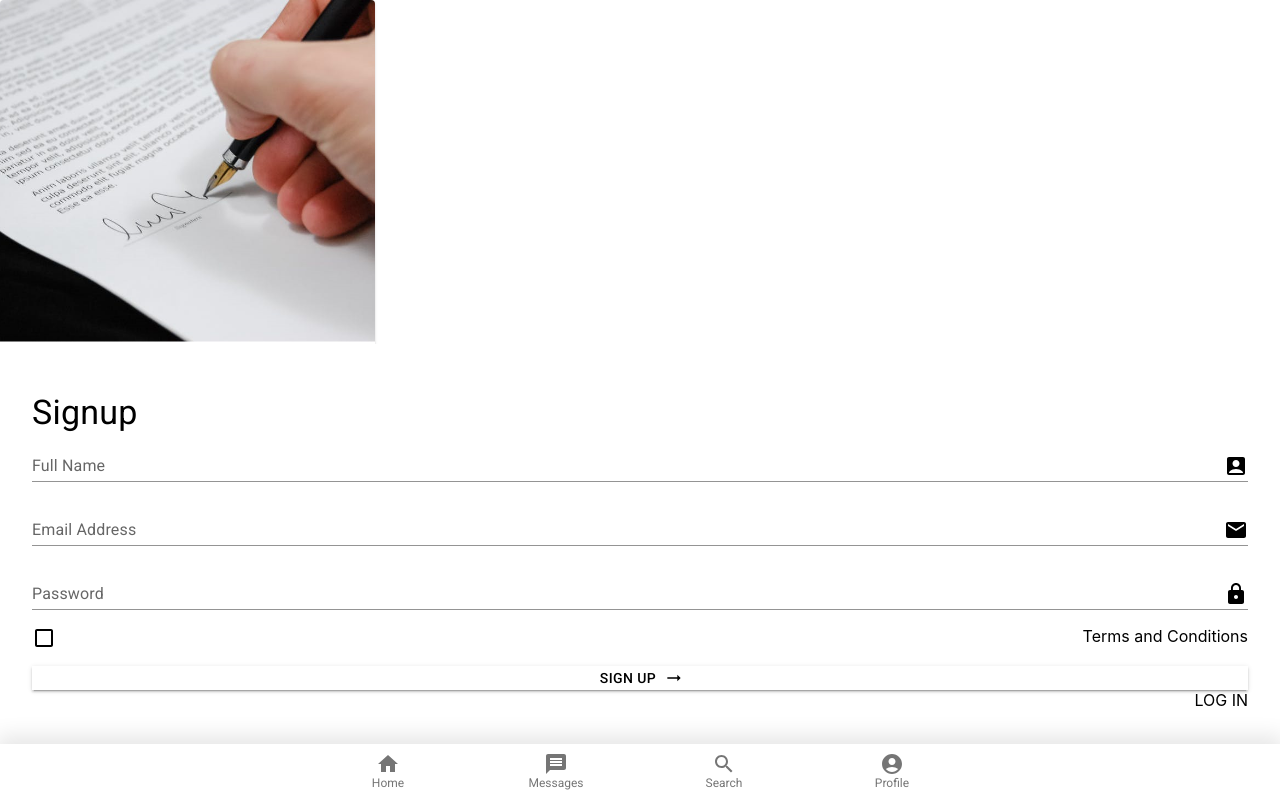
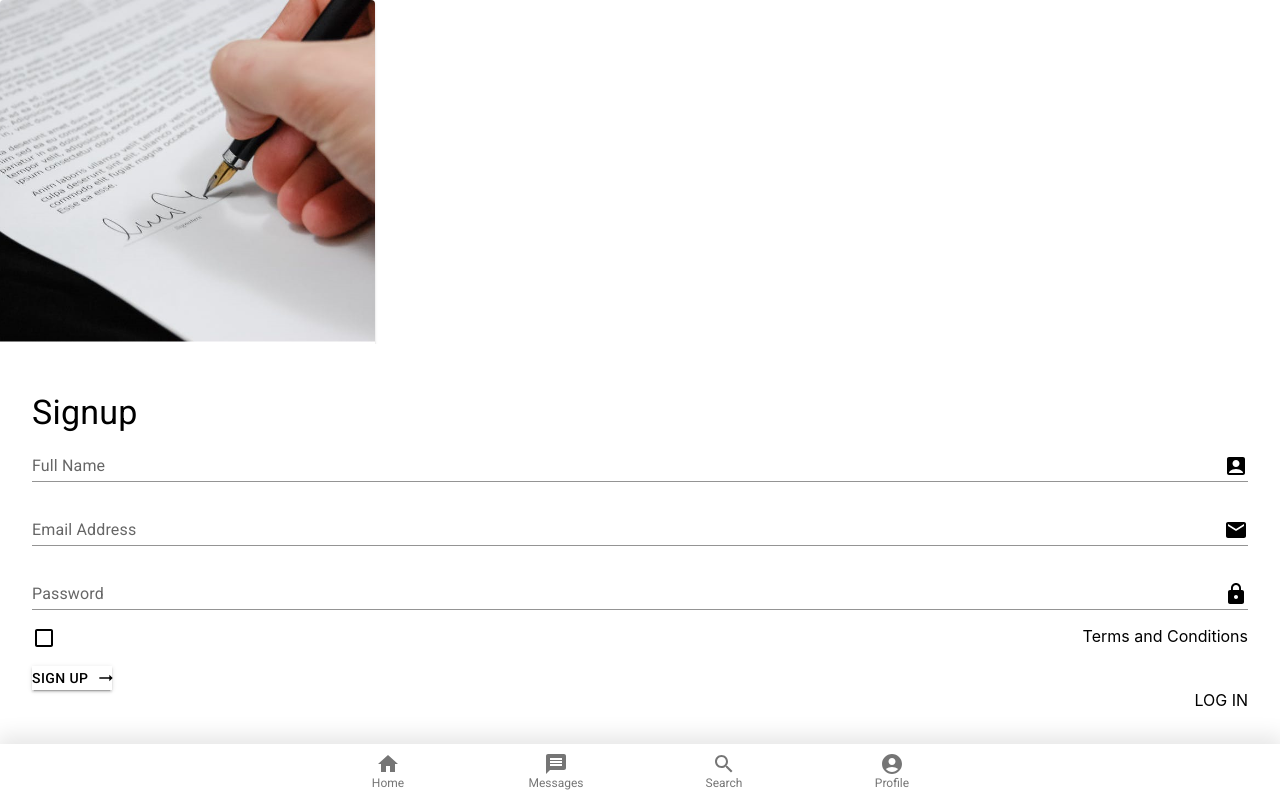
Before and after one commit to John-MBDP/phoenix, a Next.js app: page /signup in a window 1280 px wide. Built offline with nearby package versions, Linux system fonts and the light colour scheme.

Commit message:
Write onChange handlers for signup and post request for when submitted

```diff
--- a/pages/signup.jsx
+++ b/pages/signup.jsx
@@ -1,4 +1,5 @@
-import { useEffect } from "react";
+import { useEffect, useState } from "react";
+import { useRouter } from "next/router";
 import RoundedTopContainer from "../components/RoundedTopContainer";
 import Typography from "@mui/material/Typography";
 import AccountBoxIcon from "@mui/icons-material/AccountBox";
@@ -11,20 +12,91 @@ import Checkbox from "@mui/material/Checkbox";
 import Button from "@mui/material/Button";
 import ArrowRightAltIcon from "@mui/icons-material/ArrowRightAlt";
 import Stack from "@mui/material/Stack";
+import { Router } from "@mui/icons-material";
 
 const btnMain = {
   alignItems: "right",
 };
 
-const signup = ({ setHeader }) => {
+const Signup = ({ setHeader }) => {
+  const router = useRouter();
+  const [formInput, setFormInput] = useState({
+    firstName: "",
+    lastName: "",
+    email: "",
+    password: "",
+    checked: false
+  });
+  const [errorMsg, setErrorMsg] = useState("");
+
   const label = { inputProps: { "aria-label": "Checkbox demo" } };
   useEffect(() => setHeader({ header: "", hidden: true }), []);
+
+  const onEmailChangeHandler = e => {
+    setFormInput(prev => {
+      return {
+        ...prev,
+        email: e.target.value,
+      };
+    });
+  };
+
+  const onPasswordChangeHandler = e => {
+    setFormInput(prev => {
+      return {
+        ...prev,
+        password: e.target.value,
+      };
+    });
+  };
+
+  const onNameChangeHandler = e => {
+    const firstName = e.target.value.split(" ")[0];
+    const lastName = e.target.value.split(" ")[1];
+    setFormInput(prev => {
+      return {
+        ...prev,
+        firstName,
+        lastName,
+      };
+    });
+  };
+
+  const onCheckboxChangeHandler = e => {
+    setFormInput(prev => {
+      return {
+        ...prev,
+        checked: e.target.checked,
+      };
+    });
+  };
+
+  const handleSubmit = async inputValues => {
+    if (!inputValues.checked) {
+      setErrorMsg('Please accept Terms and Conditions');
+      return;
+    }
+    try {
+      await fetch("/api/auth/register", {
+        method: "POST",
+        body: JSON.stringify(inputValues),
+      });
+      return router.push("/");
+    } catch (error) {
+      setErrorMsg(error.data.message);
+    }
+  };
+
   return (
-    <RoundedTopContainer image={"/images/signup.png"} alt={"signup-image"} height="400px">
+    <RoundedTopContainer
+      image={"/images/signup.png"}
+      alt={"signup-image"}
+      height="400px"
+    >
       <Typography variant="h4" component="h1">
         Signup
       </Typography>
-      {/* <TextField id="standard-basic" label="Full Name" variant="standard" fullWidth /> */}
+      {errorMsg && <p>{errorMsg}</p>}
       <TextField
         sx={{ mb: 2 }}
         id="input-with-icon-textfield"
@@ -38,6 +110,7 @@ const signup = ({ setHeader }) => {
         }}
         fullWidth
         variant="standard"
+        onChange={onNameChangeHandler}
       />
       <TextField
         sx={{ mb: 2 }}
@@ -52,6 +125,7 @@ const signup = ({ setHeader }) => {
         }}
         fullWidth
         variant="standard"
+        onChange={onEmailChangeHandler}
       />
       <TextField
         sx={{ mb: 2 }}
@@ -66,20 +140,35 @@ const signup = ({ setHeader }) => {
         }}
         variant="standard"
         fullWidth
+        onChange={onPasswordChangeHandler}
       />
       <Stack
         direction="row"
         spacing={2}
         sx={{ mb: 2, display: "flex", justifyContent: "space-between" }}
       >
-        <Checkbox {...label} />
+        <Checkbox {...label} onChange={onCheckboxChangeHandler}/>
         Terms and Conditions
       </Stack>
       <Stack sx={{ mb: 2, spacing: 2 }}>
-        <Button variant="contained" endIcon={<ArrowRightAltIcon />}>
-          SIGN UP
-        </Button>
-        <Typography sx={{ display: "flex", justifyContent: "flex-end" }} variant="h7">
+        <form
+          onSubmit={e => {
+            e.preventDefault();
+            handleSubmit(formInput);
+          }}
+        >
+          <Button
+            type="submit"
+            variant="contained"
+            endIcon={<ArrowRightAltIcon />}
+          >
+            SIGN UP
+          </Button>
+        </form>
+        <Typography
+          sx={{ display: "flex", justifyContent: "flex-end" }}
+          variant="h7"
+        >
           LOG IN
         </Typography>
 
@@ -92,4 +181,4 @@ const signup = ({ setHeader }) => {
   );
 };
 
-export default signup;
+export default Signup;
```
Also changed, not shown: helpers/onChangeHandlers.js (added).
